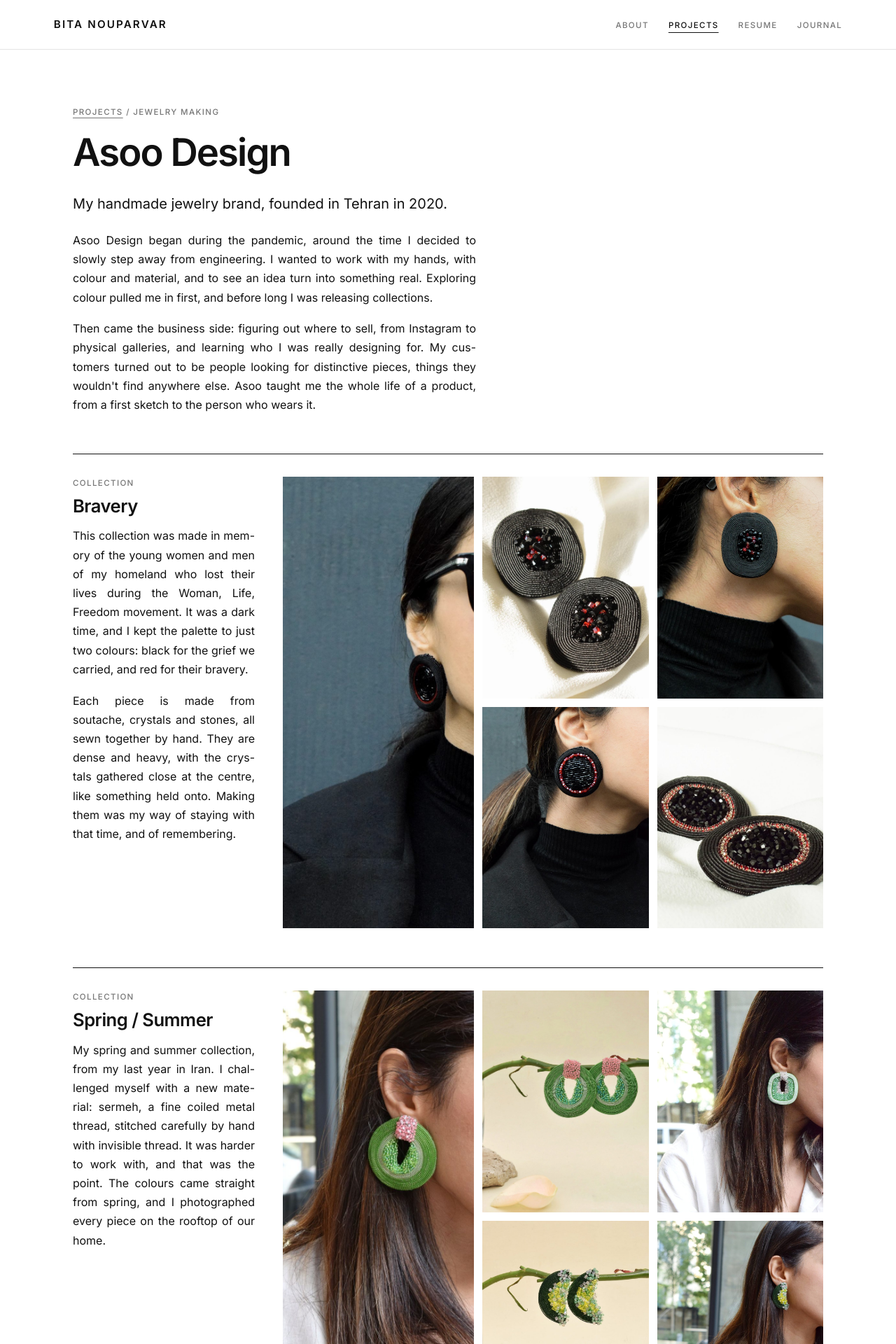
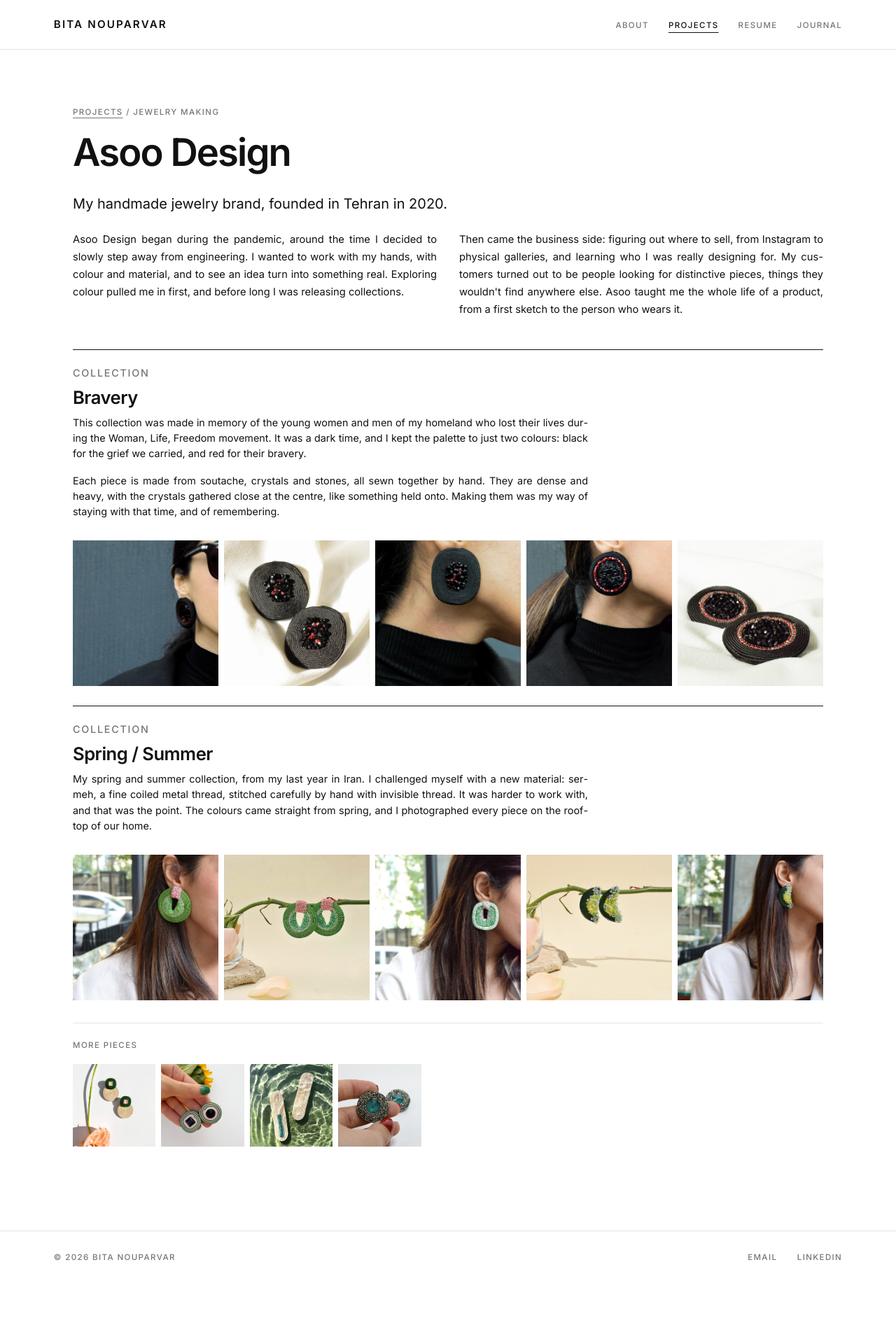
Before and after one commit to bitanp1994/bitanouparvar.com, a Jekyll site: the page built from projects/asoo-design.html, in a window 1280 px wide. Shown: the top 1920 px of the page at 70% size. Built offline with Jekyll 4.4.1, drawn with Linux system fonts in a browser that asks for light colours; after the commit the page ends 1843 px from its top, so only the background shows below that.

Commit message:
Remove Nov 13 journal entry; compact Asoo Design; Weekly: men's pant fit idea, lighter QR blur
Co-Authored-By: Claude Opus 5.5 <noreply@anthropic.com>
Claude-Session: https://claude.ai/code/session_011ZU1tgXn8aNEA1hgF5gWNT

```diff
--- a/assets/style.css
+++ b/assets/style.css
@@ -469,3 +469,27 @@ main.wide .page.case { max-width: 1040px; }
 .more-pieces { margin-top: 56px; padding-top: 32px; border-top: 1px solid var(--line); }
 .gallery.four { grid-template-columns: repeat(4, 1fr); gap: 12px; margin-top: 16px; }
 @media (max-width: 640px) { .gallery.four { grid-template-columns: 1fr 1fr; } }
+
+/* Asoo Design: compact layout, each collection is one row of small photos */
+.collection { grid-template-columns: 240px 1fr; gap: 32px; margin: 36px 0; padding-top: 22px; }
+.collection-text p { font-size: .9rem; line-height: 1.55; }
+.collection-photos { grid-template-columns: repeat(5, 1fr); gap: 8px; }
+.collection-photos .lead { grid-row: auto; }
+.collection-photos img, .collection-photos .lead img { aspect-ratio: 3 / 4; height: auto; }
+.more-pieces { margin-top: 32px; padding-top: 22px; }
+.gallery.four { grid-template-columns: repeat(6, 1fr); gap: 8px; max-width: 70%; }
+@media (max-width: 760px) {
+  .collection { grid-template-columns: 1fr; gap: 14px; }
+  .collection-photos { grid-template-columns: repeat(3, 1fr); }
+  .collection-photos .lead { grid-column: auto; }
+  .gallery.four { grid-template-columns: repeat(4, 1fr); max-width: none; }
+}
+.collection { grid-template-columns: 1fr; gap: 14px; }
+.collection-text { max-width: 46em; }
+.collection-text h2 { margin-bottom: .4em; }
+main.wide .page:has(.intro-cols) { max-width: none; }
+.intro-cols { display: grid; grid-template-columns: 1fr 1fr; gap: 32px; }
+.intro-cols .jewelry-intro { max-width: none; font-size: .92rem; }
+.collection-photos img, .collection-photos .lead img { aspect-ratio: 1 / 1; }
+.collection { margin: 28px 0; }
+@media (max-width: 760px) { .intro-cols { grid-template-columns: 1fr; gap: 0; } }
--- a/projects/asoo-design.html
+++ b/projects/asoo-design.html
@@ -8,8 +8,10 @@ permalink: /projects/asoo-design/
   <p class="eyebrow"><a href="{{ '/projects/' | relative_url }}">Projects</a> / Jewelry making</p>
   <h1>Asoo Design</h1>
   <p class="lede">My handmade jewelry brand, founded in Tehran in 2020.</p>
+  <div class="intro-cols">
   <p class="jewelry-intro">Asoo Design began during the pandemic, around the time I decided to slowly step away from engineering. I wanted to work with my hands, with colour and material, and to see an idea turn into something real. Exploring colour pulled me in first, and before long I was releasing collections.</p>
   <p class="jewelry-intro">Then came the business side: figuring out where to sell, from Instagram to physical galleries, and learning who I was really designing for. My customers turned out to be people looking for distinctive pieces, things they wouldn't find anywhere else. Asoo taught me the whole life of a product, from a first sketch to the person who wears it.</p>
+  </div>
 </article>
 
 <section class="collection">
```
Also changed, not shown: _posts/2026-11-13-a-good-connection.md (deleted, +0 -9 lines), assets/img/the-weekly-example.jpg.
